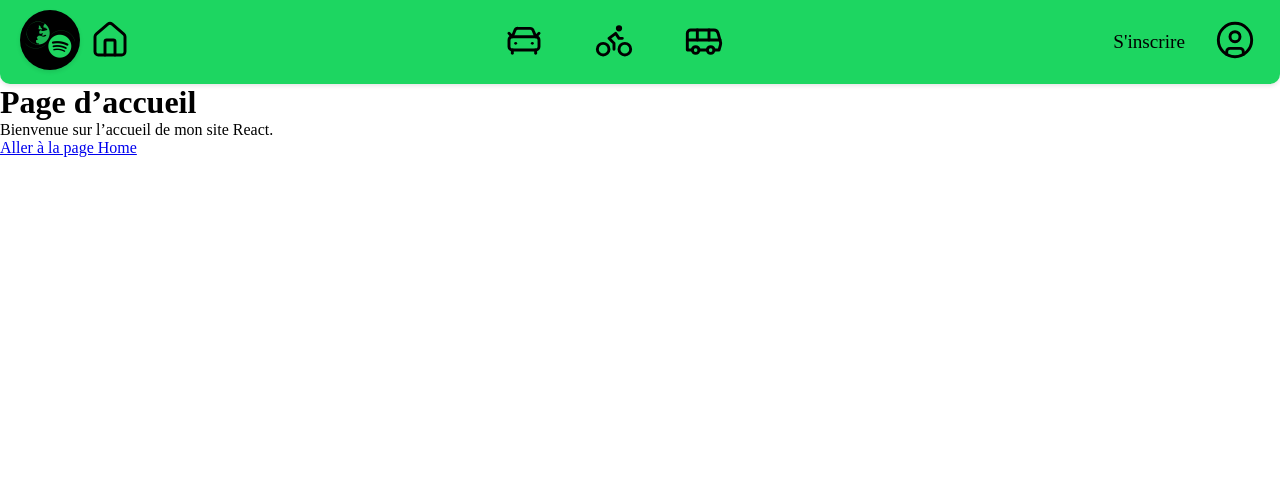
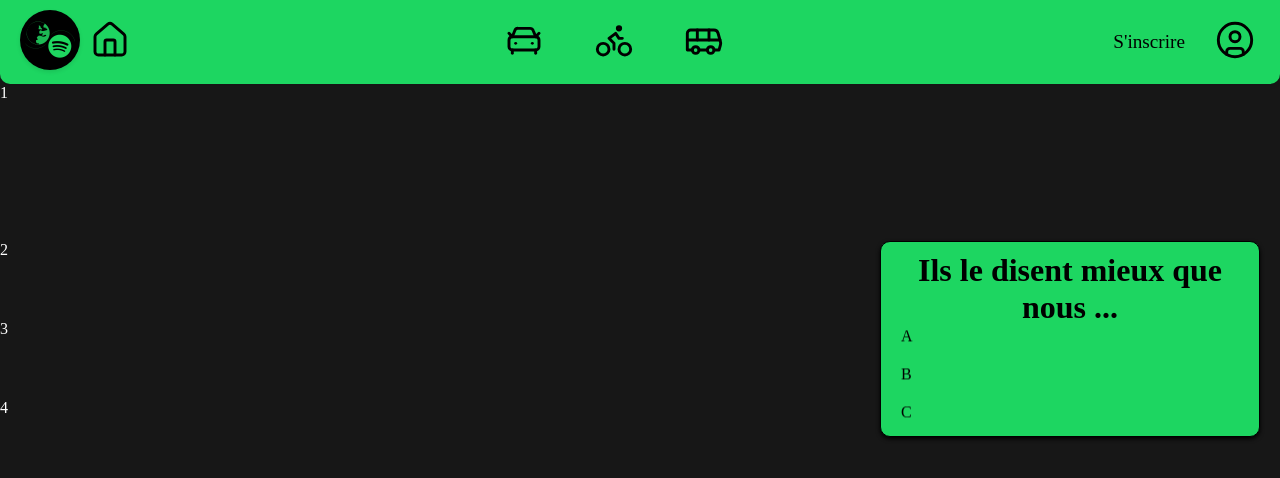
Before and after one commit to Montsy744/SaeSpotifyWebReact, a React (Vite) app: page /accueil in a window 1280 px wide. Shown: the top 478 px of the page. Built offline with nearby package versions, Linux system fonts and the light colour scheme.

Commit message:
update de la page d'acceuil maix il faut fix l'animation

```diff
--- a/src/components/AppRoutes.jsx
+++ b/src/components/AppRoutes.jsx
@@ -3,7 +3,7 @@ import Accueil from "../page/Accueil.jsx";
 import Home from "../page/Home.jsx";
 import Voiture from "../page/voiture.jsx";
 import Velo from "../page/velo.jsx";
-import Covoiturage from "../page/covoiturage.jsx";
+import Cocovoit from "../page/covoiturage.jsx";
 
 function AppRoutes() {
     return (
@@ -12,7 +12,7 @@ function AppRoutes() {
             <Route path="/accueil" element={<Accueil />} />
             <Route path="/voitures" element={<Voiture />} />
             <Route path="/vélos" element={<Velo />} />
-            <Route path="/covoiturage" element={<Covoiturage />} />
+            <Route path="/covoiturage" element={<Cocovoit />} />
         </Routes>
     );
 }
--- /dev/null
+++ b/src/css/Accueil.css
@@ -0,0 +1,81 @@
+body {
+    min-height: 100vh;
+    background-color: #171717;
+    color: white;
+}
+
+
+.parent {
+    display: grid;
+    grid-template-columns: repeat(3, 1fr);
+    grid-template-rows: repeat(5, 1fr);
+    gap: 40px;
+}
+
+.div1 {
+    grid-column: span 3 / span 3;
+    grid-row: span 2 / span 2;
+}
+
+.div2 {
+    grid-column: span 2 / span 2;
+    grid-row-start: 3;
+}
+
+.div3 {
+    grid-column: span 2 / span 2;
+    grid-column-start: 1;
+    grid-row-start: 4;
+}
+
+.div4 {
+    grid-column: span 2 / span 2;
+    grid-column-start: 1;
+    grid-row-start: 5;
+}
+
+.div5 {
+    grid-row: span 3 / span 3;
+    grid-column-start: 3;
+    grid-row-start: 3;
+
+    padding: 10px 20px;
+    border: solid 1px black;
+    box-shadow: 0 2px 4px rgb(0, 0, 0);
+    border-radius: 10px;
+    background-color: #1dd661;
+
+    margin-right: 20px;
+    color: black;
+}
+.div5 h1 {
+    text-align: center;
+}
+
+.carousel {
+    margin: 0 auto;
+    padding: 20px 0;
+    max-height: 100px;
+    overflow: hidden;
+    display: flex;
+    flex-direction: column;
+}
+
+.card {
+    display: flex;
+    flex-direction: column;
+    gap: 20px;
+    padding-bottom: 20px;
+    will-change: transform;
+    animation: scrolling 5s linear infinite;
+
+}
+
+@keyframes scrolling {
+    0% {
+        transform: translateY(0);
+    }
+    100% {
+        transform: translateY(-190px);
+    }
+}
--- a/src/page/Accueil.jsx
+++ b/src/page/Accueil.jsx
@@ -3,16 +3,37 @@ import { Link } from "react-router-dom";
 
 import HeaderSpotify from '../components/HeaderSpotify.jsx';
 
+import '../css/Accueil.css';
+
 function Accueil() {
     return (
         <Fragment>
+            <HeaderSpotify />
+            <main>
+                <div id="mainContainer" className="parent">
+                    <div class="div1">1</div>
+                    <div class="div2">2</div>
+                    <div class="div3">3</div>
+                    <div class="div4">4</div>
+                    <div class="div5">
+                        <h1>Ils le disent mieux que nous ...</h1>
+                        <div class="carousel">
+                            <div class="group">
+                                <div class="card">A</div>
+                                <div class="card">B</div>
+                                <div class="card">C</div>
+                            </div>
 
-            <HeaderSpotify />
-        <h1>Page d’accueil</h1>
-        <p>Bienvenue sur l’accueil de mon site React.</p>
-
-        {/* Lien vers la page Contact */}
-        <Link to="/">Aller à la page Home</Link>
+                            {/*Ajoutez `aria-hidden` pour masquer les cartes dupliquées aux lecteurs d'écran. */}
+                            <div aria-hidden class="group">
+                                <div class="card">A</div>
+                                <div class="card">B</div>
+                                <div class="card">C</div>
+                            </div>
+                            </div>
+                    </div>
+                </div>
+            </main>
         </Fragment>
     );
 }
--- a/src/page/covoiturage.jsx
+++ b/src/page/covoiturage.jsx
@@ -1,9 +1,13 @@
 import React, { Fragment } from 'react';
 import { Link } from "react-router-dom";
+
+import HeaderSpotify from '../components/HeaderSpotify.jsx';
 
 function Cocovoit() {
     return (
         <Fragment>
+
+            <HeaderSpotify />
         </Fragment>
     );
 }
--- a/src/page/velo.jsx
+++ b/src/page/velo.jsx
@@ -1,9 +1,13 @@
 import React, { Fragment } from 'react';
 import { Link } from "react-router-dom";
+
+import HeaderSpotify from '../components/HeaderSpotify.jsx';
 
 function Velo() {
     return (
         <Fragment>
+
+            <HeaderSpotify />
         </Fragment>
     );
 }
--- a/src/page/voiture.jsx
+++ b/src/page/voiture.jsx
@@ -1,10 +1,13 @@
 import React, { Fragment } from 'react';
 import { Link } from "react-router-dom";
 
+import HeaderSpotify from '../components/HeaderSpotify.jsx';
 
 function Voiture() {
     return (
         <Fragment>
+
+            <HeaderSpotify />
         </Fragment>
     );
 }
```
